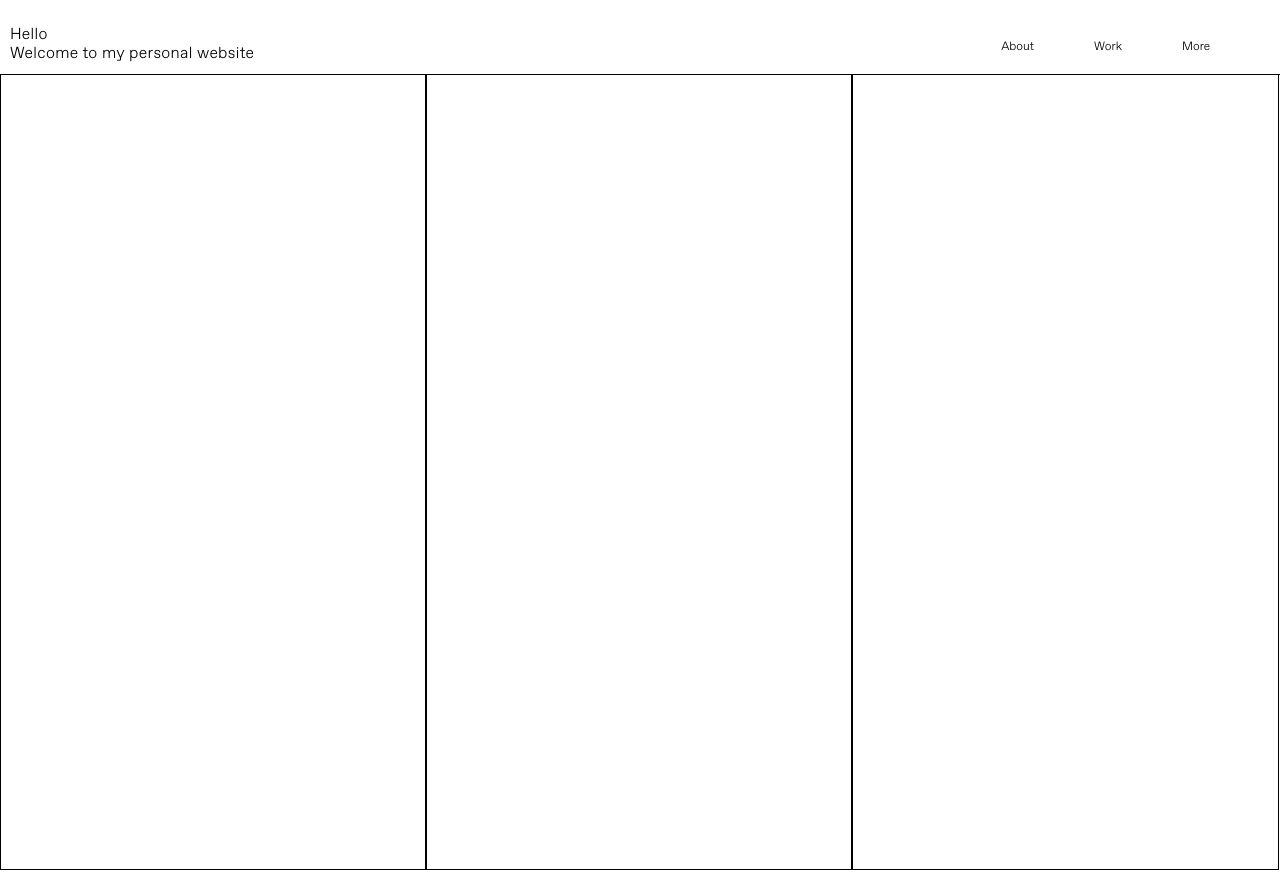
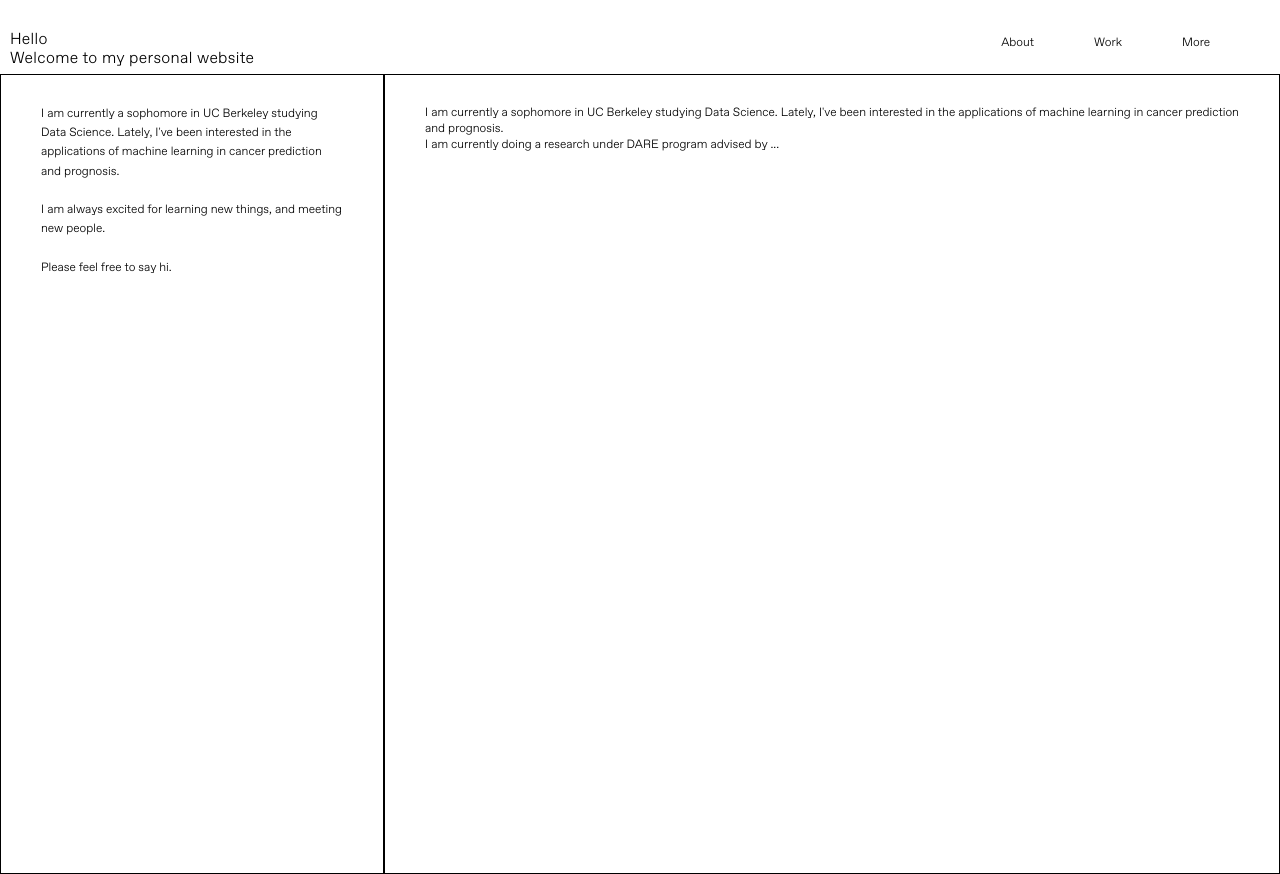
Before and after one commit to fullstack-decal-fa22/project1-jacovkim, a plain HTML site: page index.html in a window 1280 px wide. Drawn offline with Linux system fonts and the light colour scheme.

Commit message:
ver2 update 3.0

```diff
--- a/index.html
+++ b/index.html
@@ -13,7 +13,7 @@
             <div class="menu">
                 <div class="menu-lists">
                     <div class="logo">
-                        <a href="#"> Hello <br>
+                        <a href="index.html"> Hello <br>
                                 Welcome to my personal website </a>
                         </div>
                     <ul class="lists">
@@ -24,7 +24,7 @@
                             <ul class="more-sub-menu sub-menu">
                                 <li><a href="#">Message</a></li>
                                 <li><a href="#">Books</a></li>
-                                <li><a href="#">Ranndom Thoughts</a></li>
+                                <li><a id="long" href="#">Random Things</a></li>
                             </ul>
                         </li>
                     </ul>
@@ -34,11 +34,29 @@
 
         <div class="container">
             <div class="left">
-            </div>
-            <div class="middle">
+                <p>
+                    I am currently a sophomore in UC Berkeley studying Data Science.
+                    Lately, I've been interested in the applications of machine learning
+                    in cancer prediction and prognosis.
+                    <br>
+                    <br>
+                    I am always excited for learning new things, and meeting new people.
+                    <br>
+                    <br>
+                    Please feel free to say hi.
+                </p>
             </div>
 
+
             <div class="right">
+                <div id="about">
+                    <p>I am currently a sophomore in UC Berkeley studying Data Science.
+                        Lately, I've been interested in the applications of machine learning
+                        in cancer prediction and prognosis.</p>
+                </div>
+                <div id="work">
+                    <p>I am currently doing a research under DARE program advised by ...</p>
+                </div>
             </div>
         </div>
 
@@ -46,9 +64,8 @@
 
         <script>
             const navBar = document.querySelector("nav"),
-                  menuBtns = document.querySelectorAll(".menu .submenu"),
-                  overlay = document.querySelector(".overlay");
-
+                  menuBtns = document.querySelectorAll(".menu .lists li"),
+                  overlay = document.querySelector(".container .left");
 
                   menuBtns.forEach((menuBtn) => {
                       menuBtn.addEventListener("click", () => {
--- a/styles.css
+++ b/styles.css
@@ -40,8 +40,8 @@ nav .menu {
   width: 100%;
   align-items: center;
   justify-content: space-between;
-  padding: 0 10px;
-  margin-top: 15px;
+  padding: 10px 10px;
+  margin-top: 10px;
 }
 
 nav .menu .logo a {
@@ -81,7 +81,9 @@ nav .menu .lists li {
   align-items: center;
   justify-content: space-between;
   list-style: none;
-  padding: 0 30px;
+  padding: 10px 30px;
+  height: 100%;
+  width: 100%;
 }
 
 nav .menu .lists li a {
@@ -98,12 +100,13 @@ nav .menu .lists li a {
 }
 nav .menu .lists li .sub-menu {
   position: absolute;
-  top: 16px;
-  left: -10px;
+  top: 30px;
+  left: 0;
   line-height: 40px;
   background: #fff;
   display: none;
   z-index: 2;
+  border: 0.1px solid #000;
 }
 
 nav .menu .lists li:hover .sub-menu {
@@ -123,60 +126,47 @@ nav .menu .lists li:hover .sub-menu {
 }
 
 .container {
+  display: grid;
+  position: absolute;
   margin-top: 70px;
+  height: 100%;
+  width: 100%;
+  grid-template-columns: 1fr 3fr;
+}
+.left {
+  margin-top: 4px;
+  padding: 30px 40px;
+  float: left;
+  width: 30vw;
+  background: #fff;
+  height: 100vh;
+  overflow: scroll;
+  border: 0.1px solid #000;
+  overflow-wrap: break-word;
+  pointer-events: none;
+  transition: all 0.4s ease;
+  line-height: 1.6;
+}
+
+.right {
+  margin-top: 4px;
+  padding: 30px 40px;
+  float: left;
+  background: #fff;
   height: 100vh;
   width: 100%;
-}
-.left {
-  padding: 20px 20px;
-  float: left;
-  width: 33.3%;
-  background: #fff;
-  height: 100%;
   overflow: scroll;
   border: 0.1px solid #000;
-  text-align: center;
+  text-align: left;
   overflow-wrap: break-word;
 }
 
-.middle {
-  padding: 20px 20px;
-  float: left;
-  width: 33.3%;
-  background: #fff;
-  height: 100%;
-  overflow: scroll;
-  border: 0.1px solid #000;
-  text-align: center;
-  overflow-wrap: break-word;
+nav.open ~ .container .left {
+  width: 20vw;
+  pointer-events: auto;
 }
 
-.right {
-  padding: 20px 20px;
-  float: left;
-  width: 33.3%;
-  background: #fff;
-  height: 100%;
-  overflow: scroll;
-  border: 0.1px solid #000;
-  text-align: center;
-  overflow-wrap: break-word;
-}
-
-.overlay {
-  position: fixed;
-  top: 0;
-  left: -100%;
-  height: 1000vh;
-  width: 200%;
-  opacity: 0;
-  pointer-events: none;
-  transition: all 0.4s ease;
-  background: rgba(0, 0, 0, 0.3);
-}
-
-nav.open ~ .overlay {
-  opacity: 1;
-  left: 260px;
+nav.open ~ .container .right {
+  width: 1000vw;
   pointer-events: auto;
 }
```
Also changed, not shown: 1 other file.
